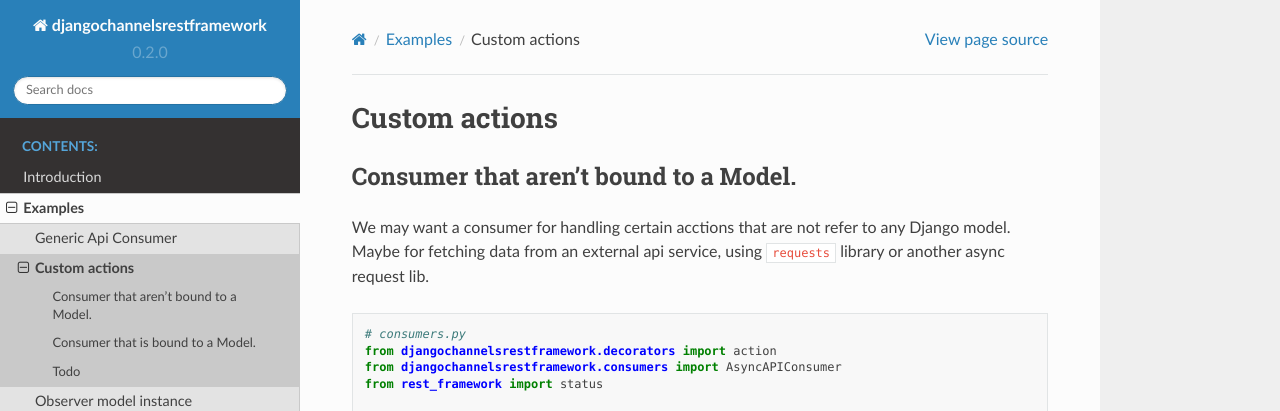
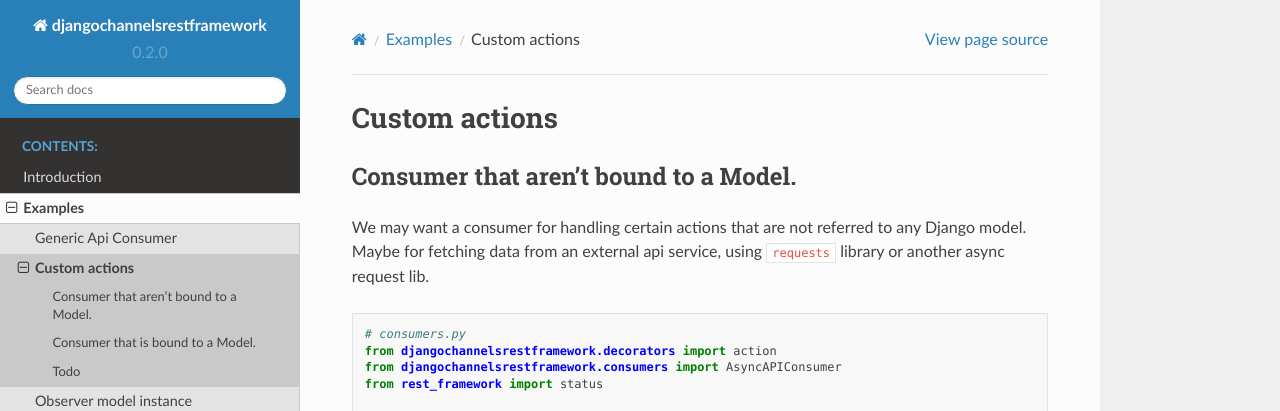
Before and after one commit to NilCoalescing/djangochannelsrestframework, a Sphinx documentation site: the page built from docs/examples/custom_actions.rst, in a window 1280 px wide and 900 px high. Shown: the top 411 px of the window. Built offline with Sphinx 7.4.7 and the Read the Docs theme 2.0.0, drawn with Linux system fonts in a browser that asks for light colours; pages that are not in the unit, such as notebooks, are missing from menus.

Commit message:
Update custom_actions.rst

```diff
--- a/docs/examples/custom_actions.rst
+++ b/docs/examples/custom_actions.rst
@@ -5,7 +5,7 @@ Custom actions
 Consumer that aren't bound to a Model.
 --------------------------------------
 
-We may want a consumer for handling certain acctions that are not refer to any Django model. Maybe for
+We may want a consumer for handling certain actions that are not referred to any Django model. Maybe for
 fetching data from an external api service, using ``requests`` library or another async request lib.
 
 
```
